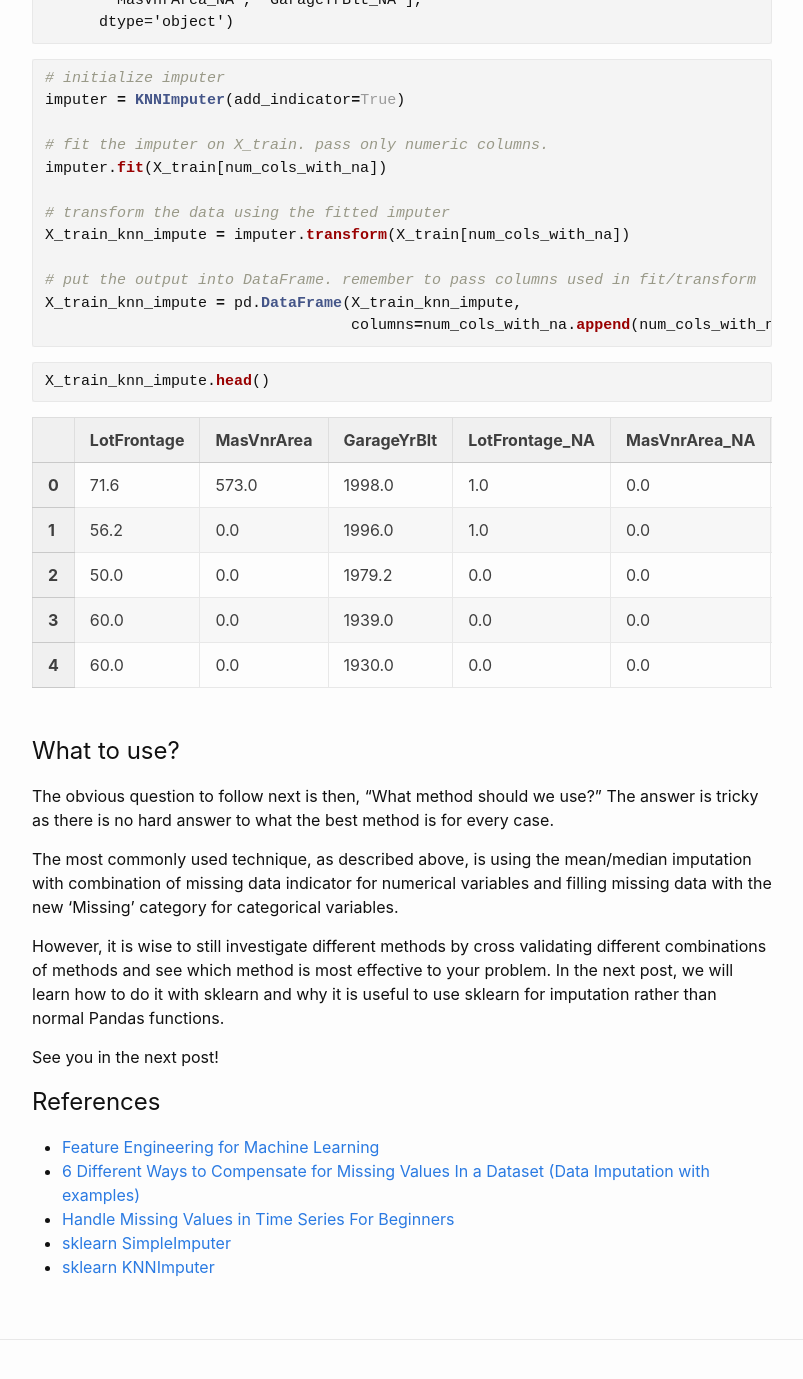
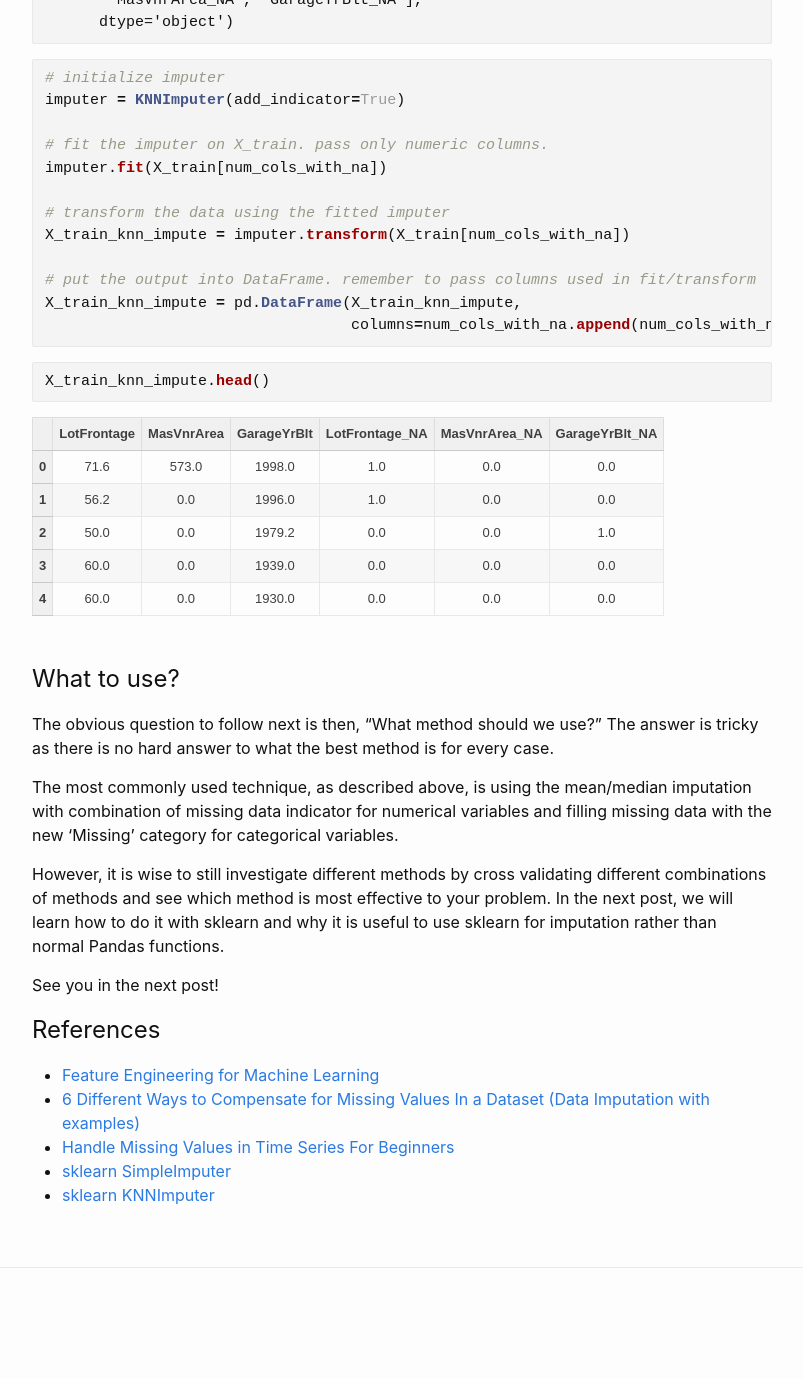
Before and after one commit to mkang32/mkang32.github.io, a Jekyll site: the page built from _posts/2020-11-21-Missing-data-imputation-using-sklearn.md, in a window 1280 px wide and 1400 px high, scrolled down 15384 px. Shown: the top 1379 px of the window, without its empty margins (238-1041 px from the left). Built offline with Jekyll 4.4.1, drawn with Linux system fonts in a browser that asks for light colours; formulas are drawn with MathJax 3; comment, search, counter and statistics services are not loaded; after the commit the page ends 16712 px from its top, so only the background shows below that.

Commit message:
add dataframe table formatting

```diff
--- a/_sass/minima/_base.scss
+++ b/_sass/minima/_base.scss
@@ -252,3 +252,33 @@ table {
     border: 1px solid $grey-color-light;
   }
 }
+
+/**
+<!-- Begin section for dataframe table formatting -->
+ */
+
+table.dataframe {
+    width: 100%;
+    margin-left:auto;
+    margin-right:auto;
+    display: block;
+    overflow: auto;
+    font-family: Arial, sans-serif;
+    font-size: 13px;
+    line-height: 20px;
+    text-align: center;
+    border: none;
+}
+table.dataframe th {
+  font-weight: bold;
+  padding: 6px;
+}
+table.dataframe td {
+  padding: 4px;
+}
+table.dataframe tr:hover {
+  background: #b8d1f3;
+}
+/**
+<!-- End section for dataframe table formatting -->
+ */
```
